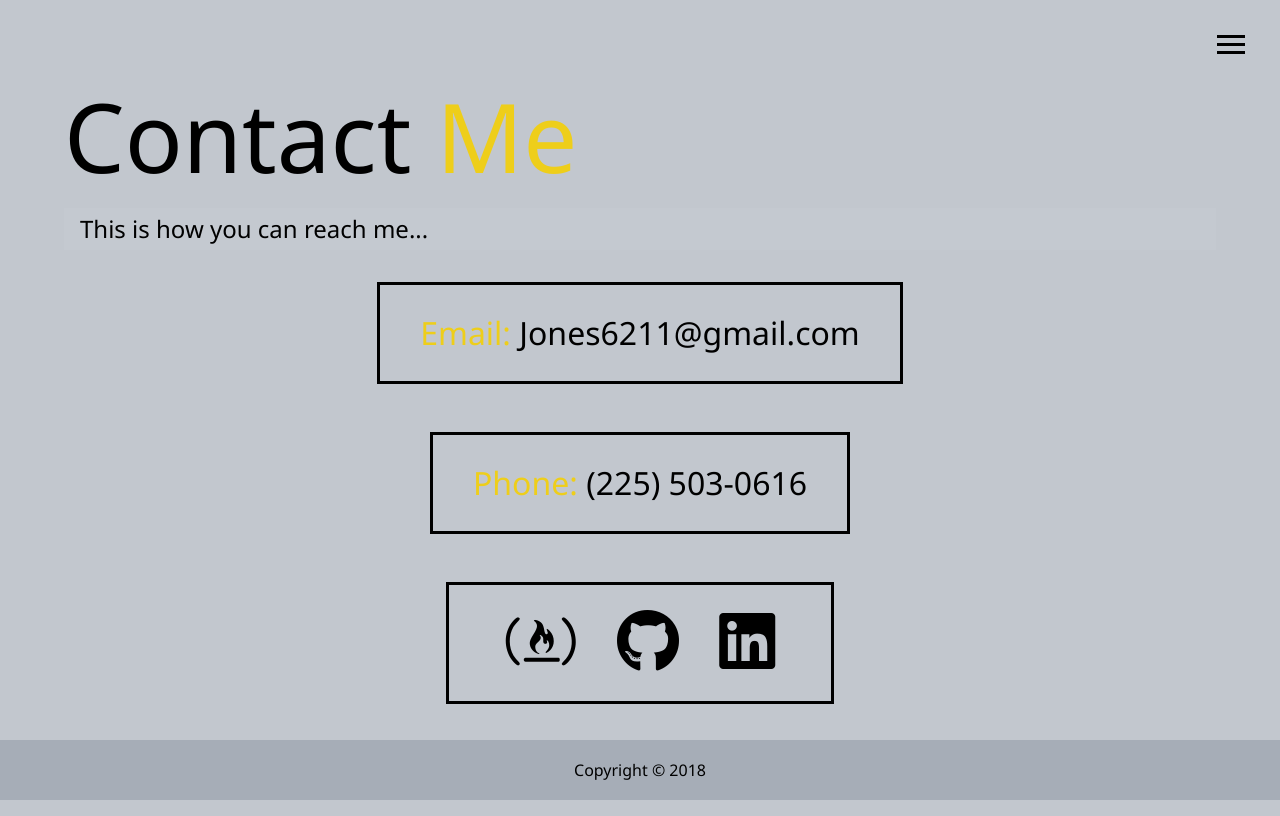
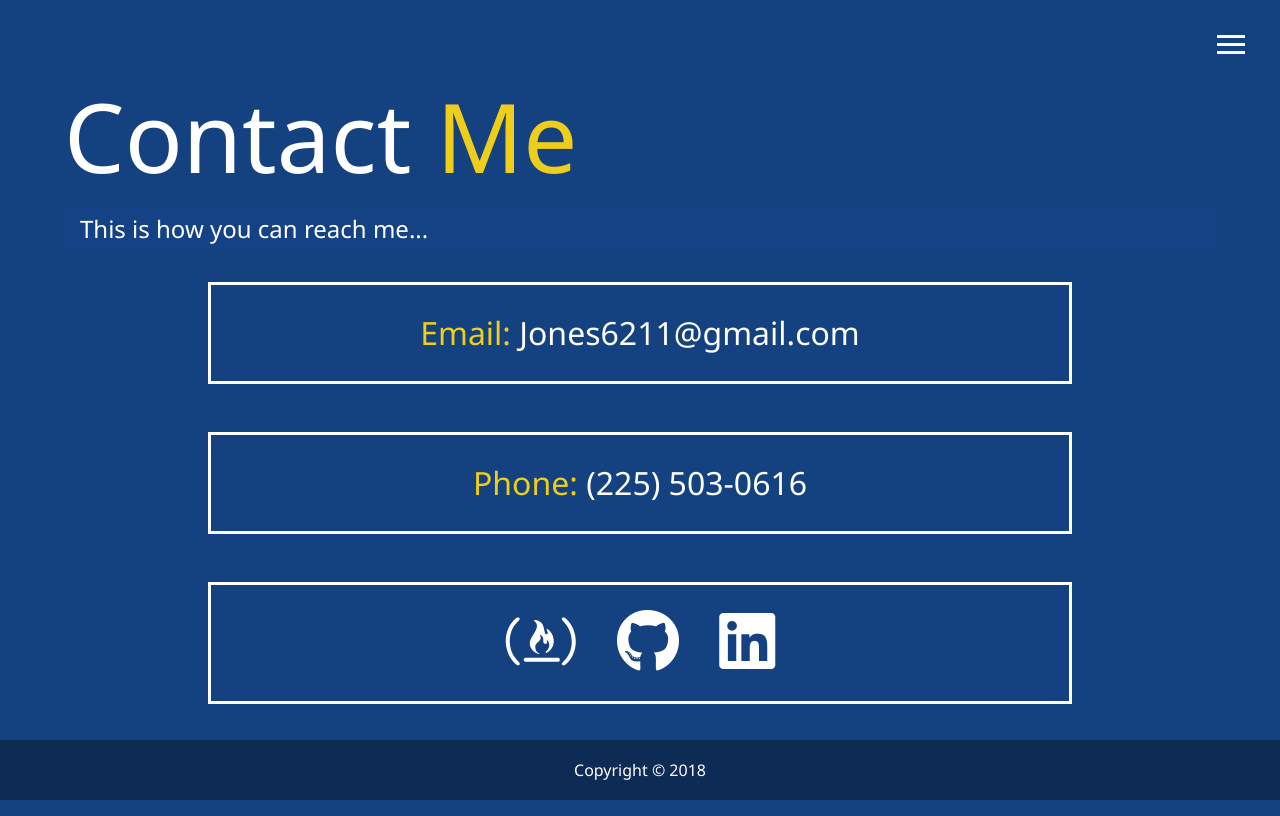
Before and after one commit to znematoadz/portfolio, a website: page dist/contact.html in a window 1280 px wide. Drawn offline with Linux system fonts and the light colour scheme.

Commit message:
polish contact page

```diff
--- a/scss/_config.scss
+++ b/scss/_config.scss
@@ -1,4 +1,4 @@
-$primary-color: rgb(194, 199, 206);
+$primary-color: rgb(20, 65, 128);
 $secondary-color: #eece1a;
 $show-home-image: true;
 $home-image: url(../img/background.jpg);
--- a/scss/_mobile.scss
+++ b/scss/_mobile.scss
@@ -63,6 +63,13 @@
   .projects {
     grid-template-columns: repeat(2, 1fr);
   }
+
+  .boxes {
+    div {
+      width: 100%;
+      font-size: 1.5rem;
+    }
+  }
 }
 
 @include mediaSm {
--- a/scss/main.scss
+++ b/scss/main.scss
@@ -137,7 +137,10 @@ main {
     font-size: 2rem;
     border: 3px set-text-color($primary-color) solid;
     padding: 1.5rem 2.5rem;
+    text-align: center;
     margin-bottom: 3rem;
+
+    width: 75%;
     @include easeOut;
 
     a {
```
Also changed, not shown: dist/css/main.css.
